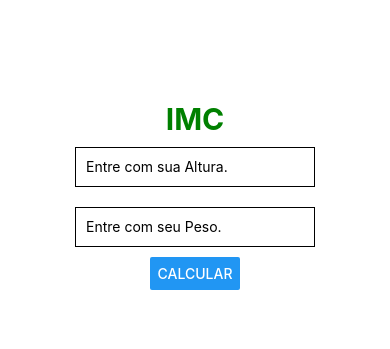
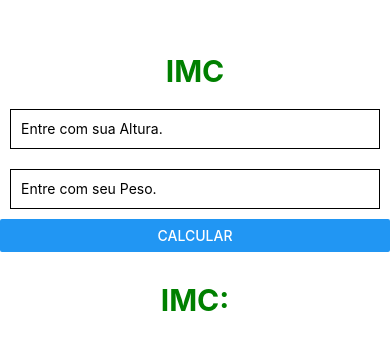
Before and after one commit to Wil-g2/imcReactNative, a React Native app: screen / in a window 390 px wide. Shown: the part 227-576 px from the top of the page. Built offline with nearby package versions, Linux system fonts and the light colour scheme.

Commit message:
Alteração de exibição de resultado

```diff
--- a/App.js
+++ b/App.js
@@ -5,7 +5,7 @@ export default class App extends React.Component {
 
   constructor(props){
     super(props);
-    this.state = {peso: '', altura:''};
+    this.state = {peso: '', altura:'', imc:''};
     this.Calcular = this.Calcular.bind(this);
   }
 
@@ -15,21 +15,22 @@ export default class App extends React.Component {
     let altura = parseFloat(msg.altura);
     imc = (peso/(altura*altura)).toFixed(2);
     if (imc <17) {
-      Alert.alert('Muito abaixo do peso! '+ imc);
+      msg.imc = `${imc} Muito abaixo do peso!`;//Alert.alert('Muito abaixo do peso! '+ imc);
     }else if(imc <= 18.49){
-      Alert.alert('Abaixo do peso! '+ imc);
+      msg.imc = `${imc} Abaixo do peso!` ;
     }else if(imc <= 24.99){
-      Alert.alert('Peso Normal! \n'+ imc);
+      msg.imc = `${imc} Peso Normal!` ;
     }else if (imc <= 29.99){
-      Alert.alert('Acima do peso! \n'+ imc);
+      msg.imc = `${imc} Acima do peso!`;
     }else if (imc <= 34.99){
-      Alert.alert('Obesidade I! '+ imc);
+      msg.imc = `${imc} Obesidade I!`;
     }else if(imc <=39.99){
-      Alert.alert('Obesidade II (severa)! '+ imc);
+      msg.imc = `${imc} Obesidade II (severa)!` ;
     }else{ //acima de 40
-      Alert.alert('Obesidade III (mórbida)! '+ imc);
+      msg.imc = `${imc} Obesidade III (mórbida)!`;
     }
 
+    this.setState(msg);
   }
 
   render() {
@@ -38,7 +39,8 @@ export default class App extends React.Component {
         <Text style={styles.textField}>IMC</Text>
         <TextInput style={styles.input} keyboardType='numeric' placeholder="Entre com sua Altura." onChangeText={(altura) => {this.setState({altura})} }/>
         <TextInput style={styles.input} keyboardType='numeric' placeholder="Entre com seu Peso."  onChangeText={(peso) => {this.setState({peso})}}/>
-        <Button  title="Calcular" onPress={this.Calcular}/>
+        <Button style={styles.button} title="Calcular" onPress={this.Calcular}/>
+        <Text style={styles.result}>IMC:{this.state.imc}</Text>
       </View>
     );
   }
@@ -48,14 +50,14 @@ const styles = StyleSheet.create({
   container: {
     flex: 1,
     backgroundColor: '#fff',
-    alignItems: 'center',
-    justifyContent: 'center',
+    justifyContent: 'center'
   },
   textField: {
     fontSize:30,
-    alignItems: 'center',
+    alignSelf: 'center',
     fontWeight: 'bold',
-    color: 'green'
+    color: 'green',
+    margin:10
   },
   input:{
     height: 40,
@@ -64,5 +66,19 @@ const styles = StyleSheet.create({
     alignItems: 'center',
     padding: 10,
     margin: 10
+  },
+  result:{
+    padding:10,
+    margin: 20,
+    fontSize:30,
+    color: 'green',
+    alignSelf: 'center',
+    fontWeight:'bold'
+  },
+
+  button: {
+    alignSelf:'center',
+    margin:20,
+    padding:10
   }
 });
```
